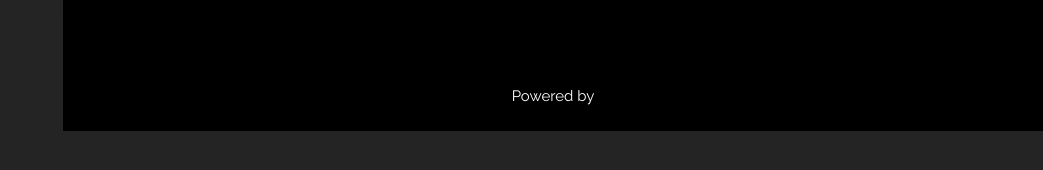
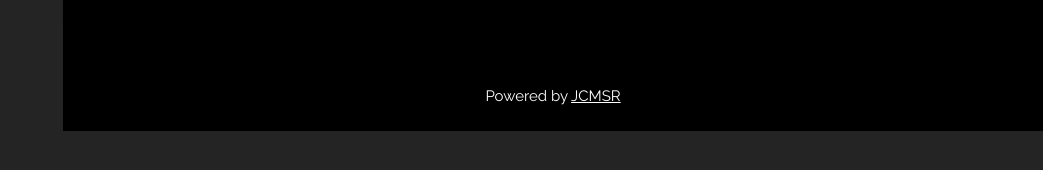
Before and after one commit to J4CKMEISTER/J4CKMEISTER.github.io, a Jekyll site: the page test.html, which Jekyll copies as it is, in a window 1280 px wide. Shown: the part 403-573 px from the top of the page, without its empty margins (237-1280 px from the left). Built offline with Jekyll 4.4.1, drawn with Linux system fonts in a browser that asks for light colours.

Commit message:
Update test.html

```diff
--- a/test.html
+++ b/test.html
@@ -90,7 +90,7 @@ body,h1,h2,h3,h4,h5,h6 {font-family: "Raleway", sans-serif}
 </div>
 <br style = "line-height:100px;">
   <footer>
-  <div class="w3-black w3-center w3-padding-24">Powered by <a href="https://www.w3schools.com/w3css/default.asp" title="W3CSS" target="_blank" class="w3-hover-opacity"JCMSR</a>
+  <div class="w3-black w3-center w3-padding-24">Powered by <a href="https://www.w3schools.com/w3css/default.asp" title="W3CSS" target="_blank" class="w3-hover-opacity">JCMSR</a>
   </div>
   </footer>
 </body>
```
